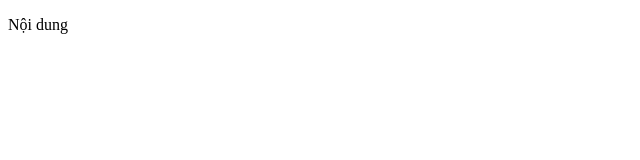
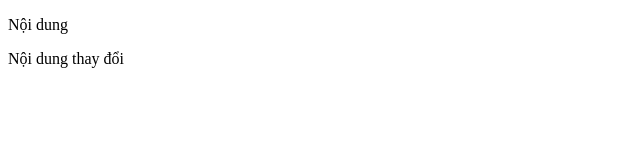
Before and after one commit to HaNgocChau/CT300_Lab01_Bai01, a plain HTML site: page index.html in a window 1280 px wide. Shown: the whole page, without its empty margins (0-640 px from the left). Drawn offline with Linux system fonts and the light colour scheme.

Commit message:
define index.html

```diff
--- a/index.html
+++ b/index.html
@@ -8,5 +8,6 @@
 </head>
 <body>
     <p>Nội dung</p>
+    <p>Nội dung thay đổi</p>
 </body>
 </html>
```
